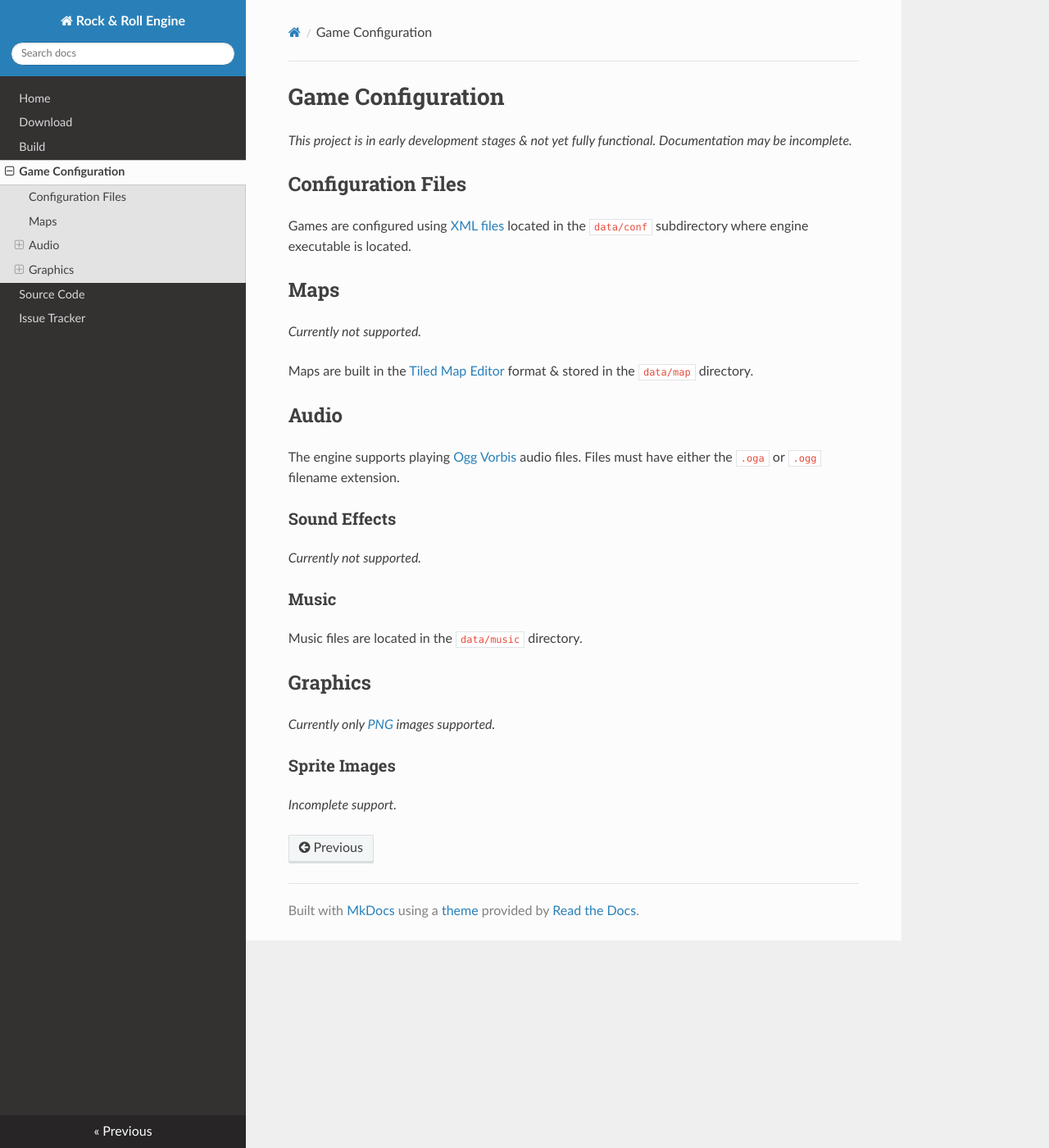
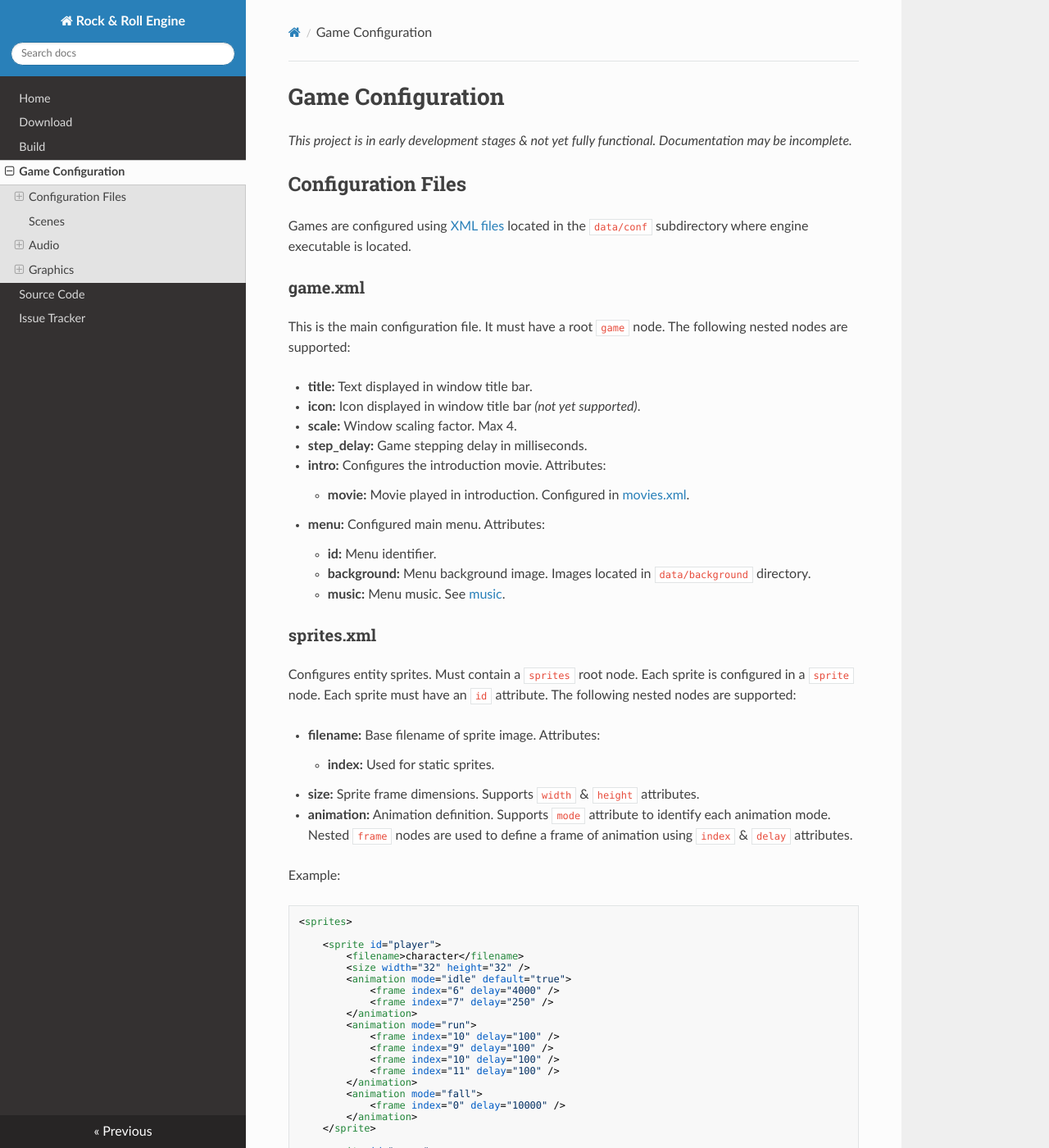
Before and after one commit to AntumDeluge/RREngine, an MkDocs documentation site: the page built from doc/src/game.md, in a window 1280 px wide and 1400 px high. Shown: the whole window at 82% size. Built offline with MkDocs 1.6.1, drawn with Linux system fonts in a browser that asks for light colours; nearby versions of some CDN libraries; some of the changed text lies outside the part shown.

Commit message:
Update documentation

````diff
--- a/doc/src/game.md
+++ b/doc/src/game.md
@@ -9,17 +9,149 @@
 Games are configured using [XML files](https://wikipedia.org/wiki/XML) located in the `data/conf`
 subdirectory where engine executable is located.
 
-## Maps
+### game.xml
+
+This is the main configuration file. It must have a root `game` node. The following nested nodes
+are supported:
+
+- __title:__ Text displayed in window title bar.
+- __icon:__ Icon displayed in window title bar _(not yet supported)_.
+- __scale:__ Window scaling factor. Max 4.
+- __step_delay:__ Game stepping delay in milliseconds.
+- __intro:__ Configures the introduction movie. Attributes:
+    - __movie:__ Movie played in introduction. Configured in [movies.xml](#moviesxml).
+- __menu:__ Configured main menu. Attributes:
+    - __id:__ Menu identifier.
+    - __background:__ Menu background image. Images located in `data/background` directory.
+    - __music:__ Menu music. See [music](#music).
+
+### sprites.xml
+
+Configures entity sprites. Must contain a `sprites` root node. Each sprite is configured in a
+`sprite` node. Each sprite must have an `id` attribute. The following nested nodes are supported:
+
+- __filename:__ Base filename of sprite image. Attributes:
+    - __index:__ Used for static sprites.
+- __size:__ Sprite frame dimensions. Supports `width` & `height` attributes.
+- __animation:__ Animation definition. Supports `mode` attribute to identify each animation mode.
+  Nested `frame` nodes are used to define a frame of animation using `index` & `delay` attributes.
+
+Example:
+
+```xml
+<sprites>
+
+	<sprite id="player">
+		<filename>character</filename>
+		<size width="32" height="32" />
+		<animation mode="idle" default="true">
+			<frame index="6" delay="4000" />
+			<frame index="7" delay="250" />
+		</animation>
+		<animation mode="run">
+			<frame index="10" delay="100" />
+			<frame index="9" delay="100" />
+			<frame index="10" delay="100" />
+			<frame index="11" delay="100" />
+		</animation>
+		<animation mode="fall">
+			<frame index="0" delay="10000" />
+		</animation>
+	</sprite>
+
+	<sprite id="enemy">
+		<filename>enemy</filename>
+		<size width="16" height="16" />
+		<animation mode="idle" default="true">
+			<frame index="0" delay="4000" />
+			<frame index="1" delay="250" />
+		</animation>
+		<animation mode="run">
+			<frame index="6" delay="100" />
+			<frame index="7" delay="100" />
+			<frame index="8" delay="100" />
+			<frame index="7" delay="100" />
+		</animation>
+		<animation mode="fall">
+			<frame index="3" delay="10000" />
+		</animation>
+	</sprite>
+
+	<sprite id="flying_enemy">
+		<filename>flying_enemy</filename>
+		<size width="22" height="24" />
+		<animation mode="idle" default="true">
+			<frame index="0" delay="250" />
+			<frame index="1" delay="250" />
+		</animation>
+	</sprite>
+
+</sprites>
+```
+
+### entities.xml
+
+Configures all the entities available in the game. Must contain a root `entities` node.
+
+Example:
+
+```xml
+<entities>
+
+	<entity id="player" sprite="player" width="18" height="23">
+		<momentum>3.0</momentum>
+	</entity>
+
+	<entity id="enemy" sprite="enemy" width="16" height="12">
+		<momentum>1.0</momentum>
+	</entity>
+
+	<entity id="flying_enemy" sprite="flying_enemy" width="22" height="24">
+		<momentum>1.0</momentum>
+		<gravity>0.0</gravity>
+	</entity>
+
+</entities>
+```
+
+### scenes.xml
 
 _Currently not supported._
 
-Maps are built in the [Tiled Map Editor](https://mapeditor.org/) format & stored in the `data/map`
-directory.
+### movies.xml
+
+Example:
+
+```xml
+<movies>
+
+	<movie id="intro" fade_in="200" fade_out="200">
+		<frame ms="5000">NULL</frame>
+		<text delay="0" duration="10000">Rock & Roll Engine</text>
+		<text delay="0" duration="10000">(alpha)</text>
+	</movie>
+
+</movies>
+```
+
+## Scenes
+
+Scene maps are built in the [Tiled Map Editor](https://mapeditor.org/) format & stored in the
+`data/scene` directory. They are configured in [scenes.xml](#scenesxml).
+
+The following layer names are supported:
+
+- __weather:__ _not implemented_
+- __foreground:__ Front most tile layer drawn above entities.
+- __collision:__ Tiles on this layer define scene points of collision.
+- __objects:__ _not implemented_
+- __terrain:__ First tile layer drawn under entities.
+- __background:__ Second tile layer drawn under entities.
+- __s_background:__ First background image layer. Parallax scrolling supported using custom property
+  `scroll_rate` float value.
+- __s_background2:__ Second background image layer. Parallax scrolling also supported.
 
 ## Audio
-
-The engine supports playing [Ogg Vorbis](https://xiph.org/vorbis/) audio files. Files must have
-either the `.oga` or `.ogg` filename extension.
 
 ### Sound Effects
 
@@ -27,7 +159,9 @@
 
 ### Music
 
-Music files are located in the `data/music` directory.
+Music files are located in the `data/music` directory. The engine supports playing
+[Ogg Vorbis](https://xiph.org/vorbis/) audio. Files must have either the `.oga` or `.ogg` filename
+extension.
 
 ## Graphics
 
@@ -35,4 +169,10 @@
 
 ### Sprite Images
 
-_Incomplete support._
+Sprites are stored in the `data/sprite` directory. They are configured in
+[sprites.xml](#spritesxml).
+
+### Tilesets
+
+Scene tileset images are located in `data/tileset` by default. Storing in other locations may work
+but not officially supported. These tilesets are used for creating [scene maps](#scenes).
````
Also changed, not shown: doc/src/build.md (+14 -6 lines).
